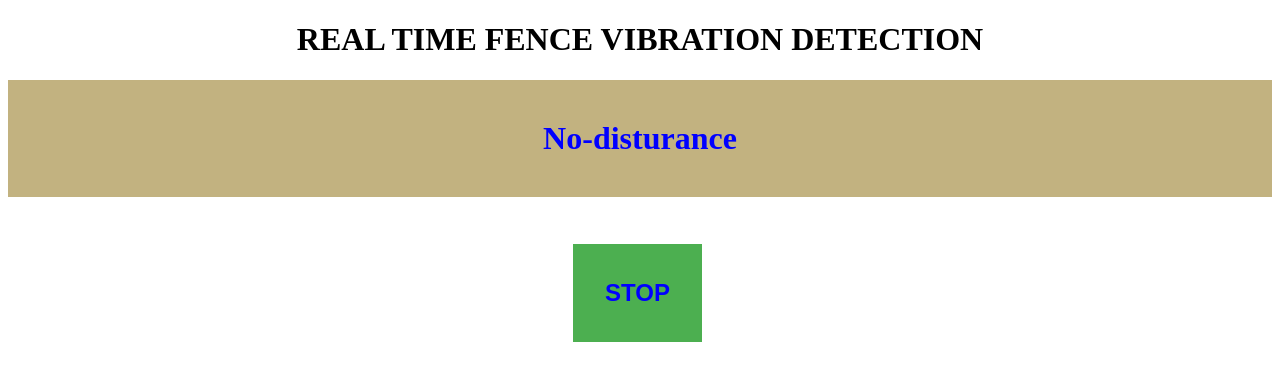
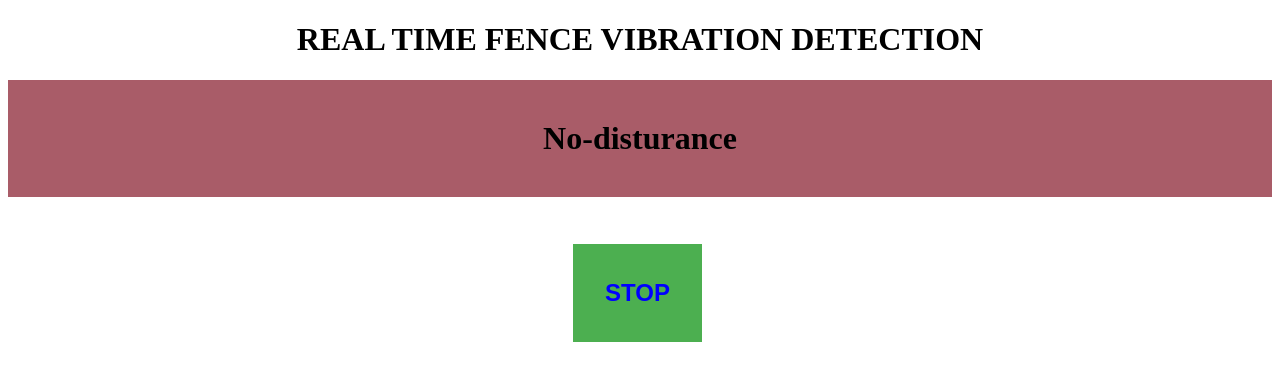
Before and after one commit to ANISOM-Tech/Fence_vibration_detection, a Flask app: page / in a window 1280 px wide. Shown: the top 381 px of the page. Run offline with Flask 2, Linux system fonts and the light colour scheme; parts of the project's set-up code (start-up, migrations or seed data) failed here and were passed over; some libraries are stand-ins or nearby versions.

Commit message:
Update model_predict.html

```diff
--- a/templates/model_predict.html
+++ b/templates/model_predict.html
@@ -6,8 +6,8 @@
     <title>Vibration</title>
     <style>
   #myHeader {
-  background-color: #C2B280;
-  color:blue;
+  background-color: #A95C68;
+  color:black;
   padding: 40px;
   text-align: center;
 }
```
